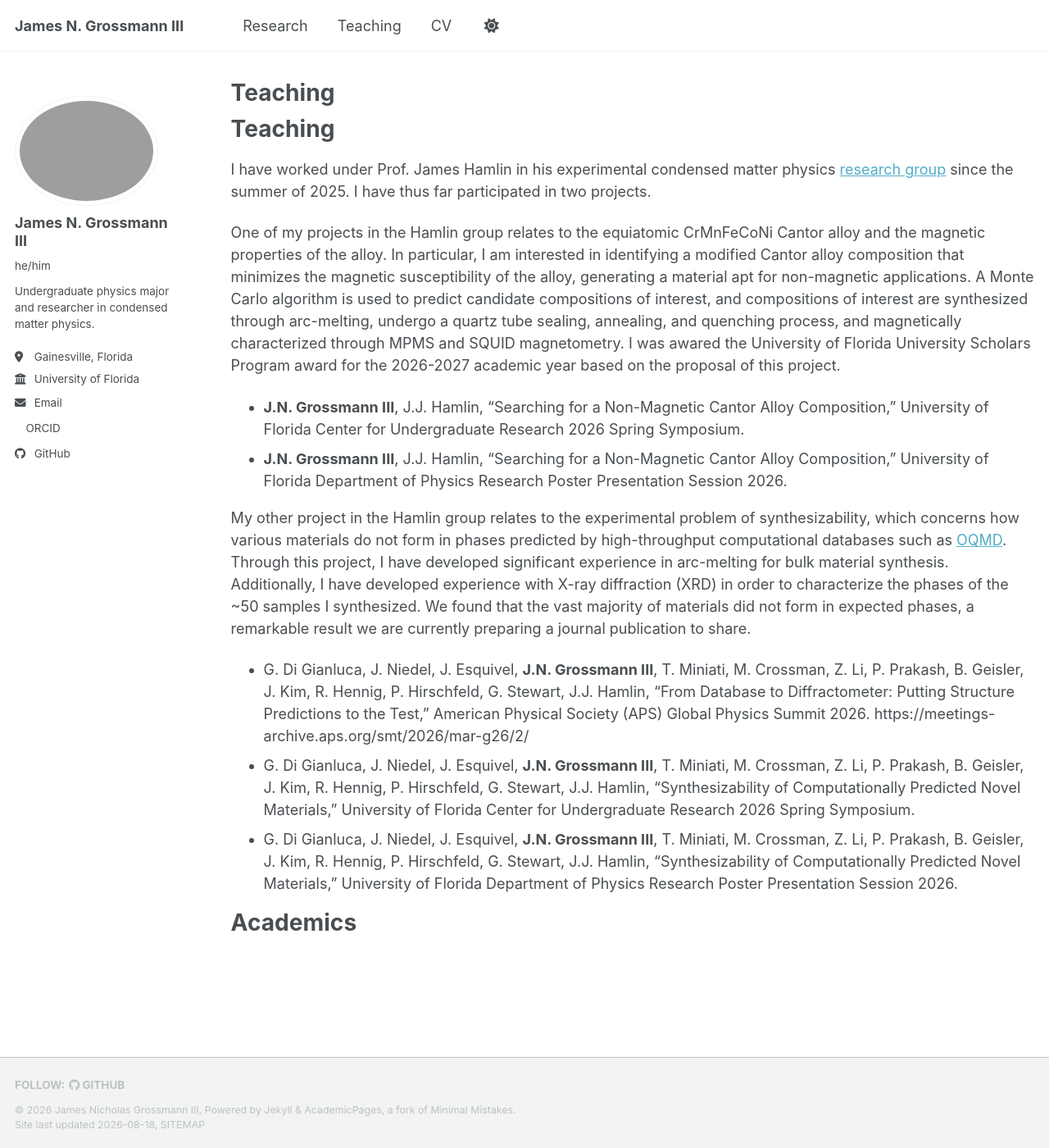
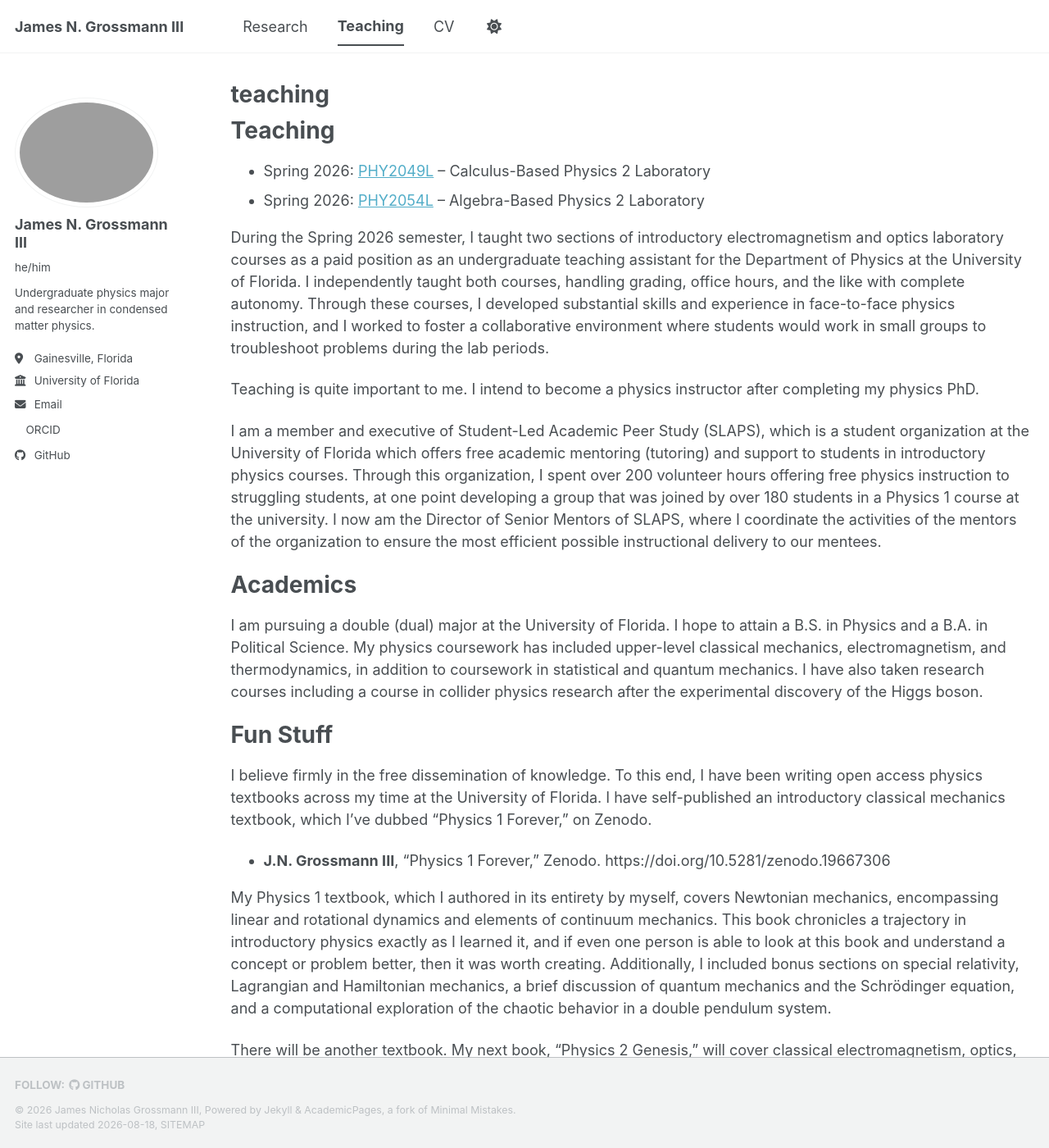
Before and after one commit to JNG-III/JNG-III.github.io, a Jekyll site: the page built from _pages/teaching.md, in a window 1280 px wide and 1400 px high. Shown: the whole window at 82% size. Built offline with Jekyll 4.4.1, drawn with Linux system fonts in a browser that asks for light colours; a style sheet for code colours, icons or effects is not loaded; some of the changed text lies outside the part shown.

Commit message:
Update teaching.md

```diff
--- a/_pages/teaching.md
+++ b/_pages/teaching.md
@@ -1,7 +1,7 @@
 ---
 layout: archive
-title: "Teaching"
-permalink: /Teaching/
+title: "teaching"
+permalink: /teaching/
 author_profile: true
 redirect_from:
   - /coursework
@@ -12,18 +12,33 @@ redirect_from:
 
 Teaching
 ======
-I have worked under Prof. James Hamlin in his experimental condensed matter physics [research group](https://legacy.phys.ufl.edu/~jhamlin/index.html) since the summer of 2025. I have thus far participated in two projects.
+* Spring 2026: [PHY2049L](https://ufl.instructure.com/courses/562102/assignments/syllabus) -- Calculus-Based Physics 2 Laboratory
+* Spring 2026: [PHY2054L](https://ufl.instructure.com/courses/554741/assignments/syllabus) -- Algebra-Based Physics 2 Laboratory
 
-One of my projects in the Hamlin group relates to the equiatomic CrMnFeCoNi Cantor alloy and the magnetic properties of the alloy. In particular, I am interested in identifying a modified Cantor alloy composition that minimizes the magnetic susceptibility of the alloy, generating a material apt for non-magnetic applications. A Monte Carlo algorithm is used to predict candidate compositions of interest, and compositions of interest are synthesized through arc-melting, undergo a quartz tube sealing, annealing, and quenching process, and magnetically characterized through MPMS and SQUID magnetometry. I was awared the University of Florida University Scholars Program award for the 2026-2027 academic year based on the proposal of this project.
+During the Spring 2026 semester, I taught two sections of introductory electromagnetism and optics laboratory courses as a paid position as an undergraduate teaching assistant for the Department of Physics at the University of Florida. I independently taught both courses, handling grading, office hours, and the like with complete autonomy. Through these courses, I developed substantial skills and experience in face-to-face physics instruction, and I worked to foster a collaborative environment where students would work in small groups to troubleshoot problems during the lab periods.
 
-* **J.N. Grossmann III**, J.J. Hamlin, "Searching for a Non-Magnetic Cantor Alloy Composition," University of Florida Center for Undergraduate Research 2026 Spring Symposium.
-* **J.N. Grossmann III**, J.J. Hamlin, "Searching for a Non-Magnetic Cantor Alloy Composition," University of Florida Department of Physics Research Poster Presentation Session 2026.
+Teaching is quite important to me. I intend to become a physics instructor after completing my physics PhD.
 
-My other project in the Hamlin group relates to the experimental problem of synthesizability, which concerns how various materials do not form in phases predicted by high-throughput computational databases such as [OQMD](https://oqmd.org/). Through this project, I have developed significant experience in arc-melting for bulk material synthesis. Additionally, I have developed experience with X-ray diffraction (XRD) in order to characterize the phases of the ~50 samples I synthesized. We found that the vast majority of materials did not form in expected phases, a remarkable result we are currently preparing a journal publication to share.
-
-* G. Di Gianluca, J. Niedel, J. Esquivel, **J.N. Grossmann III**, T. Miniati, M. Crossman, Z. Li, P. Prakash, B. Geisler, J. Kim, R. Hennig, P. Hirschfeld, G. Stewart, J.J. Hamlin, "From Database to Diffractometer: Putting Structure Predictions to the Test," American Physical Society (APS) Global Physics Summit 2026. https://meetings-archive.aps.org/smt/2026/mar-g26/2/
-* G. Di Gianluca, J. Niedel, J. Esquivel, **J.N. Grossmann III**, T. Miniati, M. Crossman, Z. Li, P. Prakash, B. Geisler, J. Kim, R. Hennig, P. Hirschfeld, G. Stewart, J.J. Hamlin, "Synthesizability of Computationally Predicted Novel Materials," University of Florida Center for Undergraduate Research 2026 Spring Symposium.
-* G. Di Gianluca, J. Niedel, J. Esquivel, **J.N. Grossmann III**, T. Miniati, M. Crossman, Z. Li, P. Prakash, B. Geisler, J. Kim, R. Hennig, P. Hirschfeld, G. Stewart, J.J. Hamlin, "Synthesizability of Computationally Predicted Novel Materials," University of Florida Department of Physics Research Poster Presentation Session 2026.
+I am a member and executive of Student-Led Academic Peer Study (SLAPS), which is a student organization at the University of Florida which offers free academic mentoring (tutoring) and support to students in introductory physics courses. Through this organization, I spent over 200 volunteer hours offering free physics instruction to struggling students, at one point developing a group that was joined by over 180 students in a Physics 1 course at the university. I now am the Director of Senior Mentors of SLAPS, where I coordinate the activities of the mentors of the organization to ensure the most efficient possible instructional delivery to our mentees.
 
 Academics
 ======
+
+I am pursuing a double (dual) major at the University of Florida. I hope to attain a B.S. in Physics and a B.A. in Political Science. My physics coursework has included upper-level classical mechanics, electromagnetism, and thermodynamics, in addition to coursework in statistical and quantum mechanics. I have also taken research courses including a course in collider physics research after the experimental discovery of the Higgs boson.
+
+Fun Stuff
+======
+
+I believe firmly in the free dissemination of knowledge. To this end, I have been writing open access physics textbooks across my time at the University of Florida. I have self-published an introductory classical mechanics textbook, which I've dubbed "Physics 1 Forever," on Zenodo.
+
+* **J.N. Grossmann III**, "Physics 1 Forever," Zenodo. https://doi.org/10.5281/zenodo.19667306
+
+My Physics 1 textbook, which I authored in its entirety by myself, covers Newtonian mechanics, encompassing linear and rotational dynamics and elements of continuum mechanics. This book chronicles a trajectory in introductory physics exactly as I learned it, and if even one person is able to look at this book and understand a concept or problem better, then it was worth creating. Additionally, I included bonus sections on special relativity, Lagrangian and Hamiltonian mechanics, a brief discussion of quantum mechanics and the Schrödinger equation, and a computational exploration of the chaotic behavior in a double pendulum system.
+
+There will be another textbook. My next book, "Physics 2 Genesis," will cover classical electromagnetism, optics, and thermodynamics, alongside the topics explored in a modern physics course. The book will also encompass concepts from higher-level electromagnetism, quantum mechanics, and thermal physics courses. I will publish an interim version of the book once the classical electromagentism and optics portion of the text is complete. (I should be able to publish this interim version soon.)
+
+Of course, with the additional topics these books explore, their identities certain no longer align perfectly with traditional Physics 1 and Physics 2 courses, instead charting a trajectory that significantly surpasses the content these courses normally cover. However, these books are a passion project of mine, and I want to encompass as much of the content of a standard physics major as I can.
+
+I learned how to use LaTeX to write these books, and I write these books in VS Code, which in its base form lacks any traditional grammar checks. I therefore have littered these books with typos and such, which I am constantly fixing. These books may not be perfect, but I believe they accomplish the task I set out to accomplish.
+
+I have freely published my work with a Creative Commons copyright license that enables their free redistribution. I simply want to expand the availability of knowledge regarding physics, a subject that society often iften invokes and yet covers in a veil of mystique. In "Physics 1 Forever," I argue that "Physics is forever, and forever is right now." I believe the value of studying physics becomes more and more salient with each passing day as pseudoscience and artificial intelligence grip the planet, and I hope to do my part to spread the knowledge of physics, both through these textbooks and as a future physics instructor.
```
